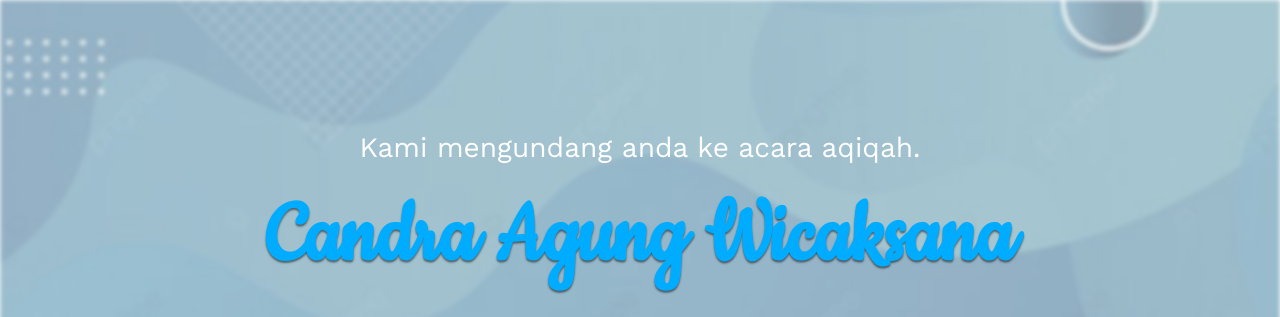
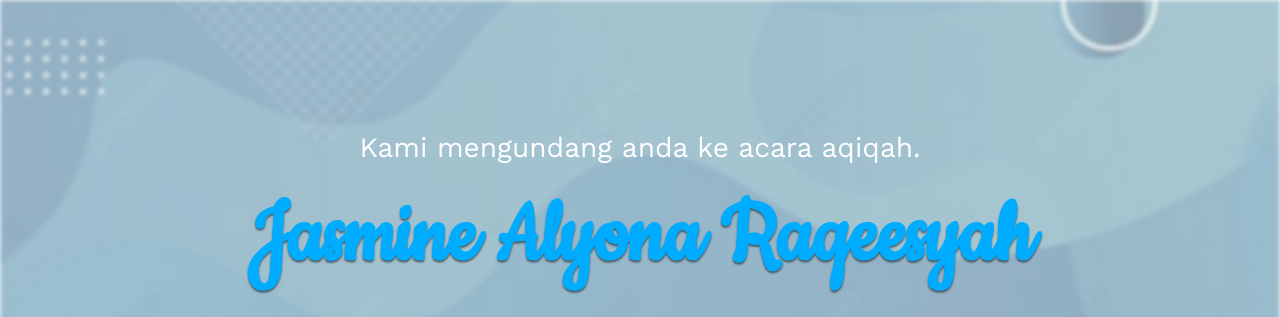
Before and after one commit to p4dley/Aqiqah-Jasmine, a plain HTML site: page index.html in a window 1280 px wide. Shown: the top 317 px of the page. Drawn offline with nearby package versions, Linux system fonts and the light colour scheme; some packages are replaced by stand-ins of ours; a script that the page names is missing; a web font is replaced by a local one.

Commit message:
Update index.html

```diff
--- a/index.html
+++ b/index.html
@@ -3,7 +3,7 @@
   <head>
     <meta charset="utf-8" />
     <meta name="viewport" content="width=device-width, initial-scale=1" />
-    <title>Undangan Aqiqah | Candra Agung Wicaksana</title>
+    <title>Undangan Aqiqah | Jasmine Alyona Raqeesyah</title>
     <link
       href="https://cdn.jsdelivr.net/npm/bootstrap@5.3.0/dist/css/bootstrap.min.css"
       rel="stylesheet"
@@ -44,7 +44,7 @@
           style="color: var(--pink)"
           data-aos="zoom-in-up"
         >
-          Candra Agung Wicaksana
+          Jasmine Alyona Raqeesyah
         </h1>
         <h3 class="pb-2">Acara dimulai dalam:</h3>
         <div class="simply-countdown pb-5"></div>
```
